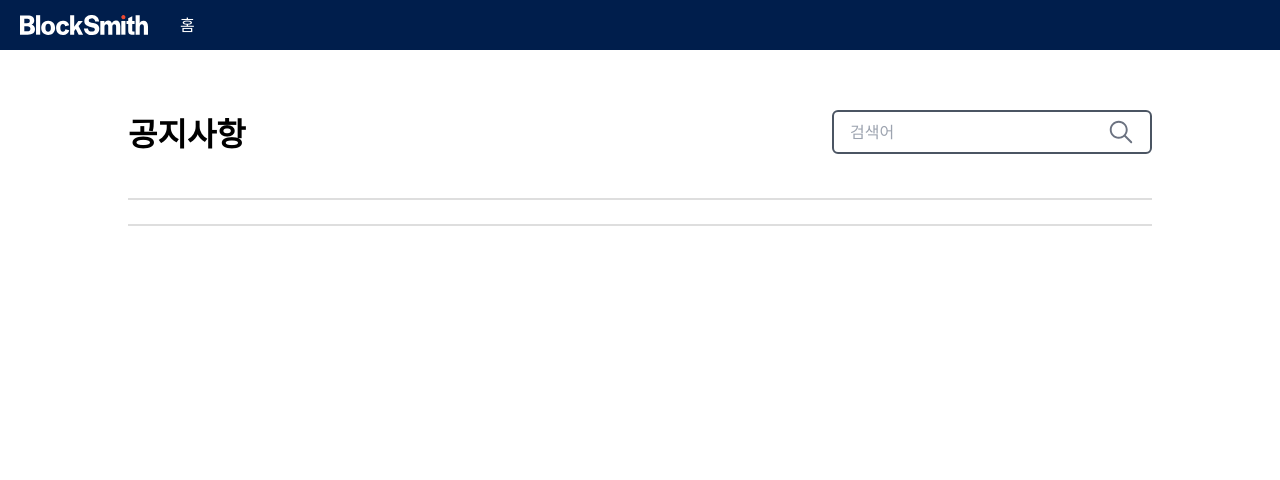
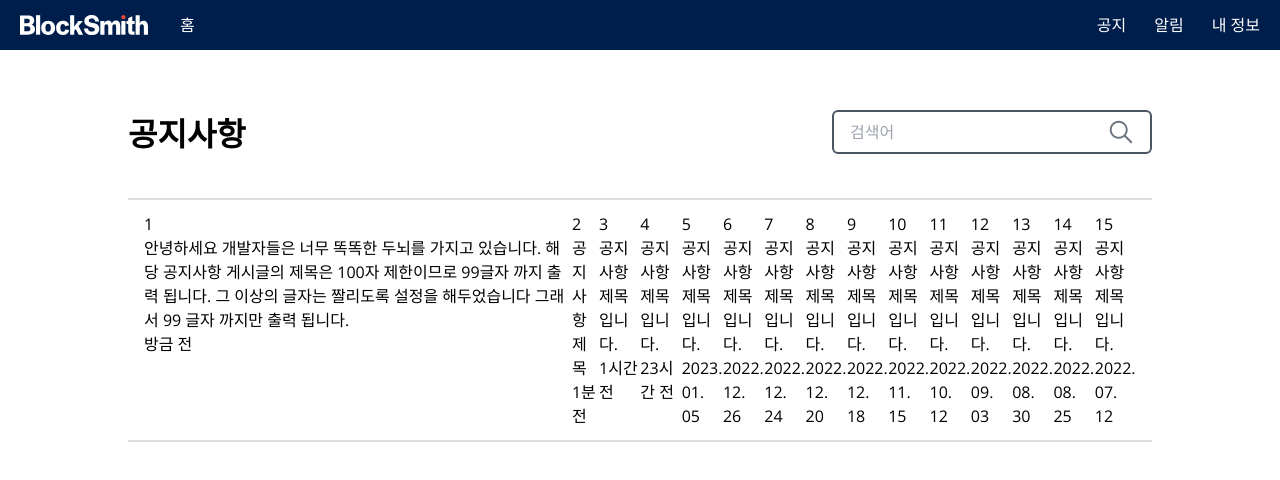
Before and after one commit to cottonsweet/nextjs-crud-test, a Next.js app: page /notice in a window 1280 px wide. Shown: the top 480 px of the page. Built offline with nearby package versions, Linux system fonts and the light colour scheme.

Commit message:
파일 변경 수정

```diff
--- /dev/null
+++ b/data/data.ts
@@ -0,0 +1,101 @@
+export const HeaderList = [
+  {
+    id: 1,
+    name: "공지",
+    path: "/notice",
+  },
+  {
+    id: 2,
+    name: "알림",
+    path: "/alert",
+  },
+  {
+    id: 3,
+    name: "내 정보",
+    path: "/modify",
+  },
+];
+
+export interface NoticeType {
+  id: number;
+  title: string;
+  time: string;
+}
+export const NoticeDataList = [
+  {
+    id: 1,
+    title:
+      "안녕하세요 개발자들은 너무 똑똑한 두뇌를 가지고 있습니다. 해당 공지사항 게시글의 제목은 100자 제한이므로 99글자 까지 출력 됩니다. 그 이상의 글자는 짤리도록 설정을 해두었습니다 그래서 99 글자 까지만 출력 됩니다.",
+    time: "방금 전",
+  },
+  {
+    id: 2,
+    title: "공지사항 제목",
+    time: "1분 전",
+  },
+  {
+    id: 3,
+    title: "공지사항 제목입니다.",
+    time: "1시간 전",
+  },
+  {
+    id: 4,
+    title: "공지사항 제목입니다.",
+    time: "23시간 전",
+  },
+  {
+    id: 5,
+    title: "공지사항 제목입니다.",
+    time: "2023. 01. 05",
+  },
+  {
+    id: 6,
+    title: "공지사항 제목입니다.",
+    time: "2022. 12. 26",
+  },
+  {
+    id: 7,
+    title: "공지사항 제목입니다.",
+    time: "2022. 12. 24",
+  },
+  {
+    id: 8,
+    title: "공지사항 제목입니다.",
+    time: "2022. 12. 20",
+  },
+  {
+    id: 9,
+    title: "공지사항 제목입니다.",
+    time: "2022. 12. 18",
+  },
+  {
+    id: 10,
+    title: "공지사항 제목입니다.",
+    time: "2022. 11. 15",
+  },
+  {
+    id: 11,
+    title: "공지사항 제목입니다.",
+    time: "2022. 10. 12",
+  },
+  {
+    id: 12,
+    title: "공지사항 제목입니다.",
+    time: "2022. 09. 03",
+  },
+  {
+    id: 13,
+    title: "공지사항 제목입니다.",
+    time: "2022. 08. 30",
+  },
+  {
+    id: 14,
+    title: "공지사항 제목입니다.",
+    time: "2022. 08. 25",
+  },
+  {
+    id: 15,
+    title: "공지사항 제목입니다.",
+    time: "2022. 07. 12",
+  },
+];
--- a/src/components/Header/MainHeader.tsx
+++ b/src/components/Header/MainHeader.tsx
@@ -1,8 +1,8 @@
 // Next
 import Link from "next/link";
 
-// // Data
-// import { HeaderList } from "../../../data/data";
+// Data
+import { HeaderList } from "../../../data/data";
 
 // Components
 import HeaderSVG from "./HeaderSVG";
@@ -17,13 +17,13 @@ export default function MainHeader() {
         <Link href="/">홈</Link>
       </div>
       <nav className="flex gap-7">
-        {/* {HeaderList?.map((item, _) => {
+        {HeaderList?.map((item, _) => {
           return (
             <Link key={item.path} href={item.path}>
               {item.name}
             </Link>
           );
-        })} */}
+        })}
       </nav>
     </header>
   );
--- a/src/components/Notice/NoticeData.tsx
+++ b/src/components/Notice/NoticeData.tsx
@@ -1,20 +1,19 @@
-// // Dummy Data
-// import { NoticeDataList } from "../../../data/data";
+// Dummy Data
+import { NoticeDataList } from "../../../data/data";
 
 // Components
 import NoticeCard from "./NoticeCard";
-// test
 
 export default function NoticeData() {
   return (
     <ul className="border-y-2 border-[#DEDEDE] h-auto py-3 px-4 mt-10 flex">
-      {/* {NoticeDataList.map((notice, _) => {
+      {NoticeDataList.map((notice, _) => {
         return (
           <li key={notice.id}>
             <NoticeCard notice={notice} />
           </li>
         );
-      })} */}
+      })}
     </ul>
   );
 }
```
